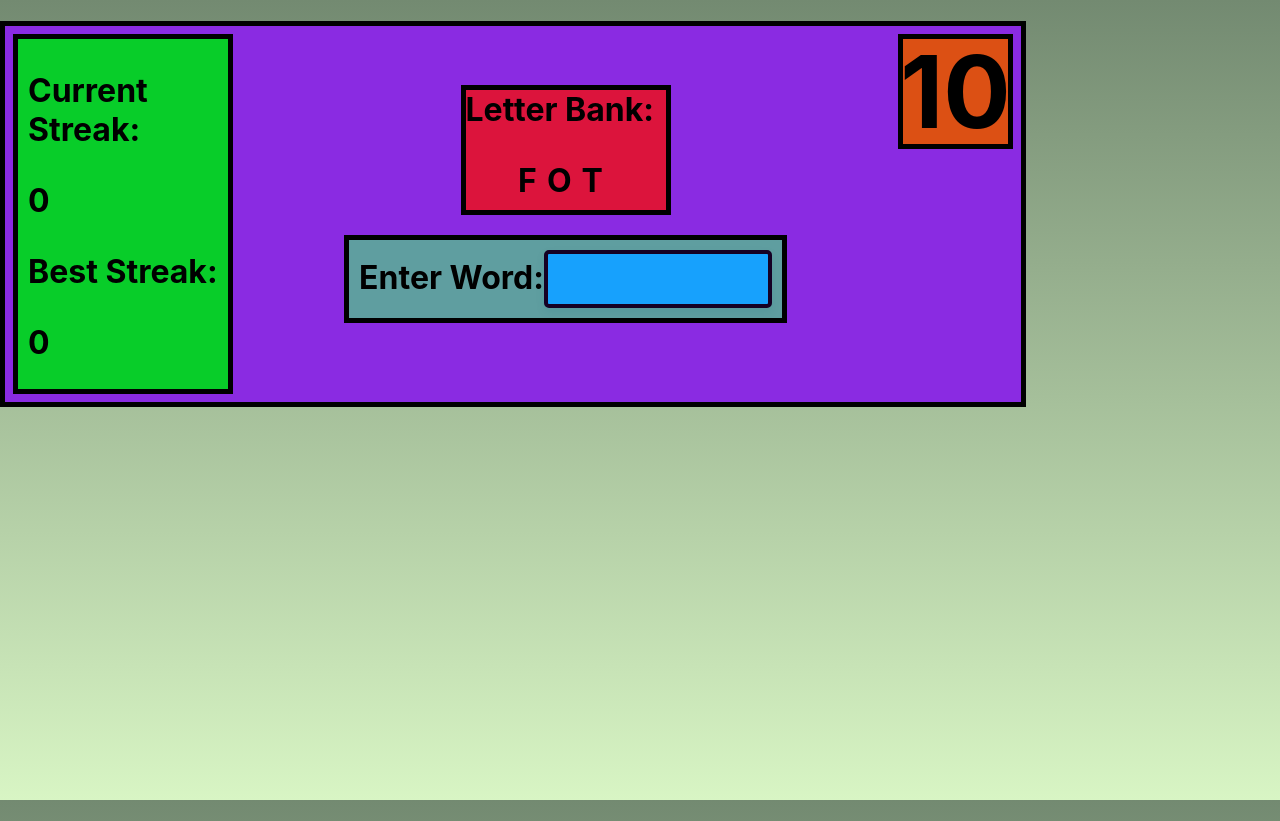
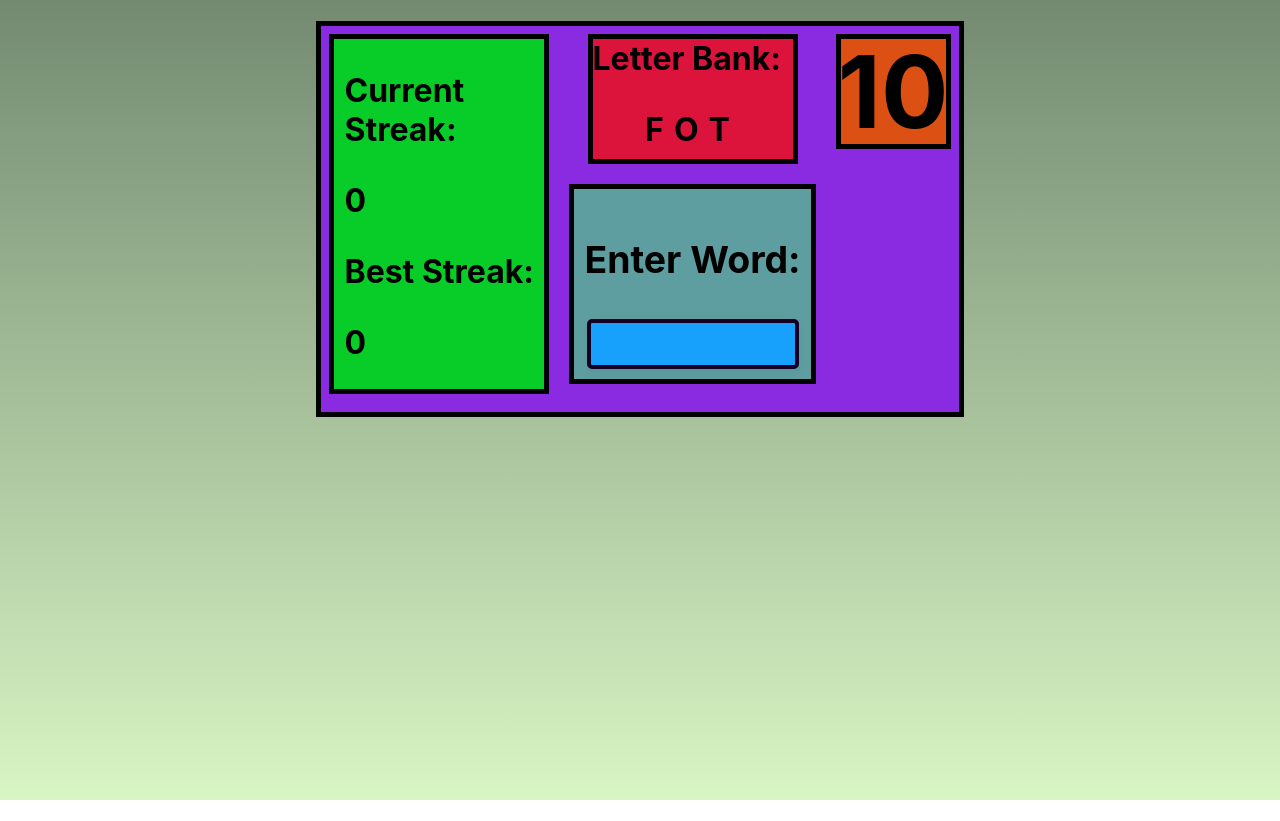
Before and after one commit to KaiSolter/KaiSolter.github.io, a React (Create React App) app in the folder my-app/: page / in a window 1280 px wide. After the commit the page ends 800 px from the top, so only its background shows below. Built offline with nearby package versions, Linux system fonts and the light colour scheme.

Commit message:
fixed more styling

```diff
--- a/my-app/src/App.css
+++ b/my-app/src/App.css
@@ -12,6 +12,9 @@ html, body {
 
 body {
   background: linear-gradient(to bottom, #738a71, #d8f5c4);
+  display: flex;
+  flex: 1;
+  justify-content: center;
 }
 
 .wrapper {
--- a/my-app/src/App.jsx
+++ b/my-app/src/App.jsx
@@ -1,5 +1,5 @@
 import './App.css';
-import React, {useCallback, useState} from 'react'
+import React, {useCallback, useState, useEffect} from 'react'
 import InputBox from './components/InputBox'
 import LetterBank from './components/LetterBank'
 import Timer from './components/Timer'
@@ -11,6 +11,10 @@ function App() {
   const [score, setScore] = useState(0)
   const [bestScore, setBestScore] = useState(0)
   const [timeKey, setTimeKey] = useState(0)
+
+  useEffect(() => {
+    document.title = "Word Game"
+  }, [])
 
   const regenerateLetterBank = useCallback( () => {
     setKey(prevKey => prevKey + 1);
@@ -33,7 +37,6 @@ function App() {
   }, [score, bestScore, setBestScore])
 
   return (
-
     <h1>
       <div className='wrapper' >
       <Score score={score} bestScore={bestScore} />
--- a/my-app/src/components/InputBox.jsx
+++ b/my-app/src/components/InputBox.jsx
@@ -64,7 +64,7 @@ function InputBox( {letterBank, incrementScore, resetTimer, onRegenerateLetterBa
 
   return (
     <div className='inputContainer' >
-     Enter Word:
+    <h3> Enter Word: </h3>
     <input className='MyInputBox' type="text" value={wordInput} onChange={handleinput} onKeyDown={handleKeyDown} ></input>
     </div>
   )
--- a/my-app/src/components/MyInputBox.css
+++ b/my-app/src/components/MyInputBox.css
@@ -1,8 +1,11 @@
 .inputContainer {
+  max-height: 200px;
   background-color: cadetblue;
   margin: 20px;
   padding: 10px;
   border: 5px solid black;
+  display: flex;
+  flex-direction: column;
   align-items: center;
 }
 
@@ -13,7 +16,6 @@
     width: 200px;
     height: 40px;
     font-size: 30px;
-    padding: 5px 10px;
     border: 4px solid rgb(21, 0, 36);
     border-radius: 5px;
   }
```
